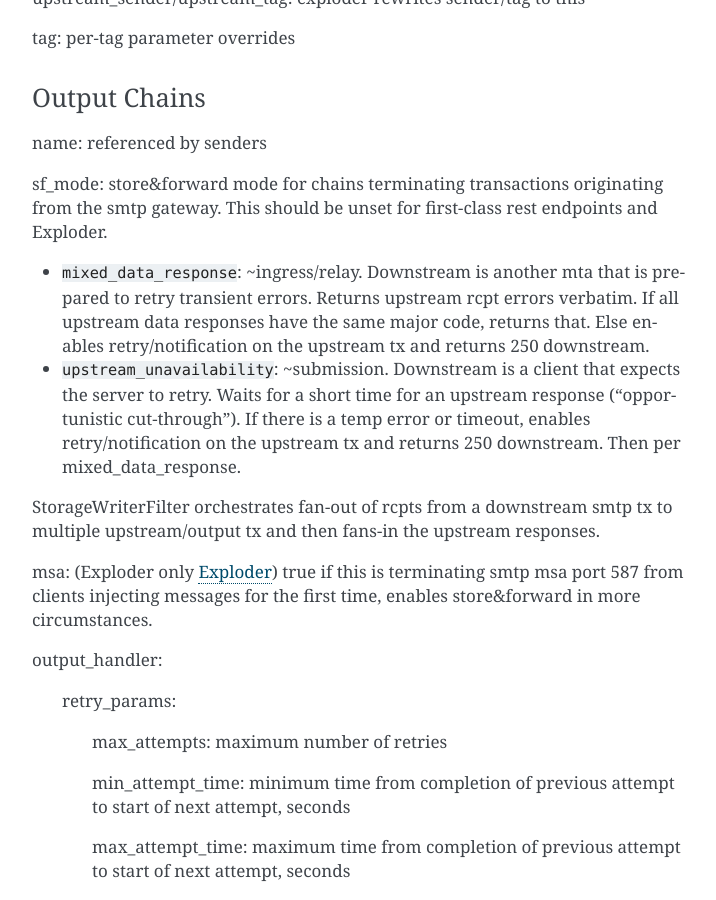
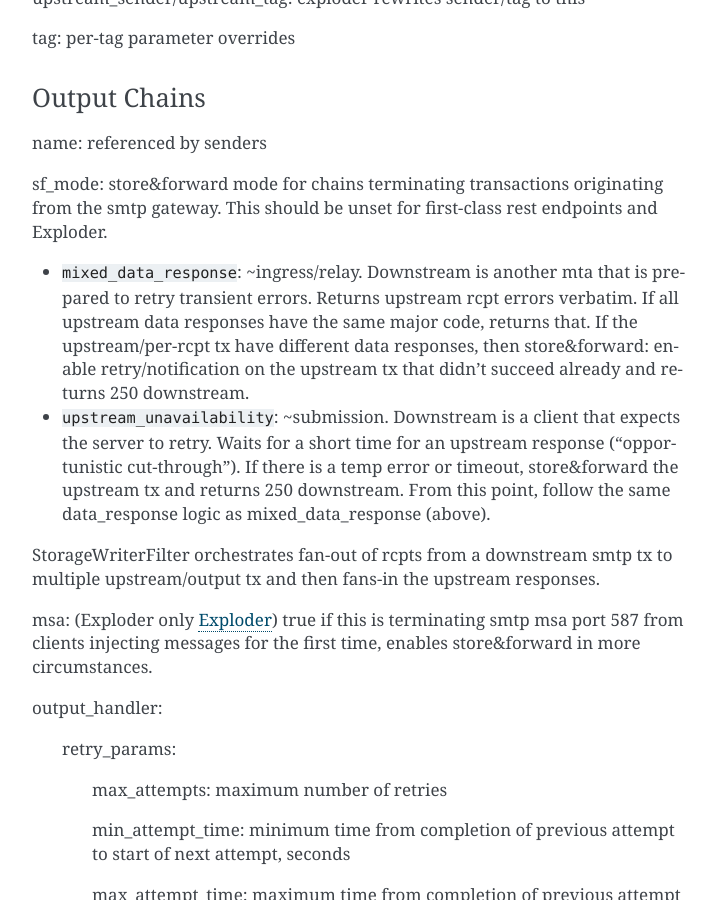
Before and after one commit to jsbucy/koukan, a Sphinx documentation site: the page built from koukan/docs/config.rst, in a window 1280 px wide and 900 px high, scrolled down 1401 px. Shown: the whole window, without its empty margins (388-1104 px from the left). Built offline with Sphinx 7.4.7, drawn with Linux system fonts in a browser that asks for light colours; some of the changed text lies outside the part shown.

Commit message:
cleanups

```diff
--- a/koukan/docs/config.rst
+++ b/koukan/docs/config.rst
@@ -81,13 +81,15 @@ first-class rest endpoints and Exploder.
 * ``mixed_data_response``: ~ingress/relay. Downstream is another mta
   that is prepared to retry transient errors. Returns upstream rcpt
   errors verbatim. If all upstream data responses have the same major
-  code, returns that. Else enables retry/notification on the upstream tx
-  and returns 250 downstream.
+  code, returns that. If the upstream/per-rcpt tx have different data
+  responses, then store&forward: enable retry/notification on the
+  upstream tx that didn't succeed already and returns 250 downstream.
 * ``upstream_unavailability``: ~submission. Downstream is a client
   that expects the server to retry. Waits for a short time for an
   upstream response ("opportunistic cut-through"). If there is a temp
-  error or timeout, enables retry/notification on the upstream tx and
-  returns 250 downstream. Then per mixed_data_response.
+  error or timeout, store&forward the upstream tx and returns 250
+  downstream. From this point, follow the same data_response logic as
+  mixed_data_response (above).
 
 StorageWriterFilter orchestrates fan-out of rcpts from a downstream
 smtp tx to multiple upstream/output tx and then fans-in the upstream
```
Also changed, not shown: other parts of koukan/docs/config.rst (+2 -2 lines), 2 other files.
